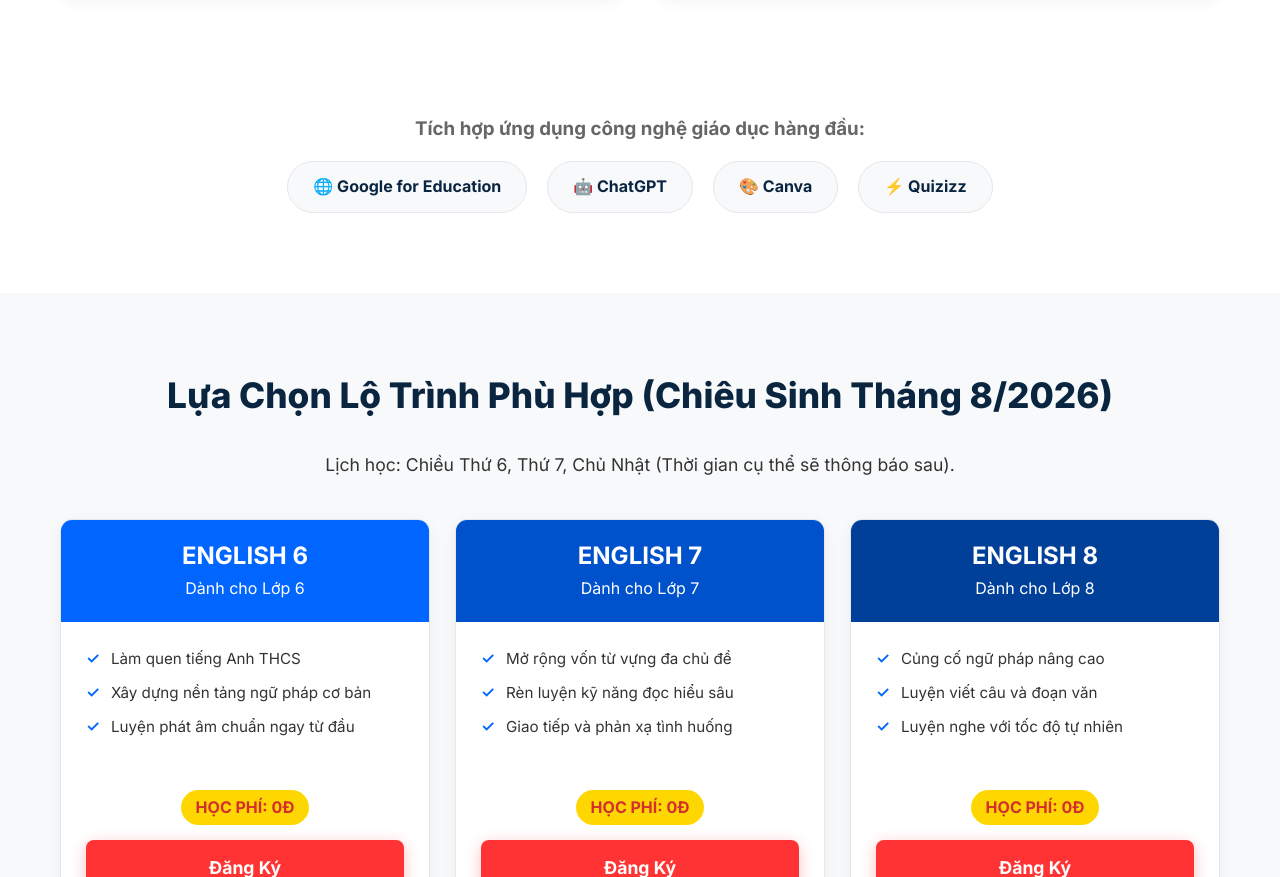
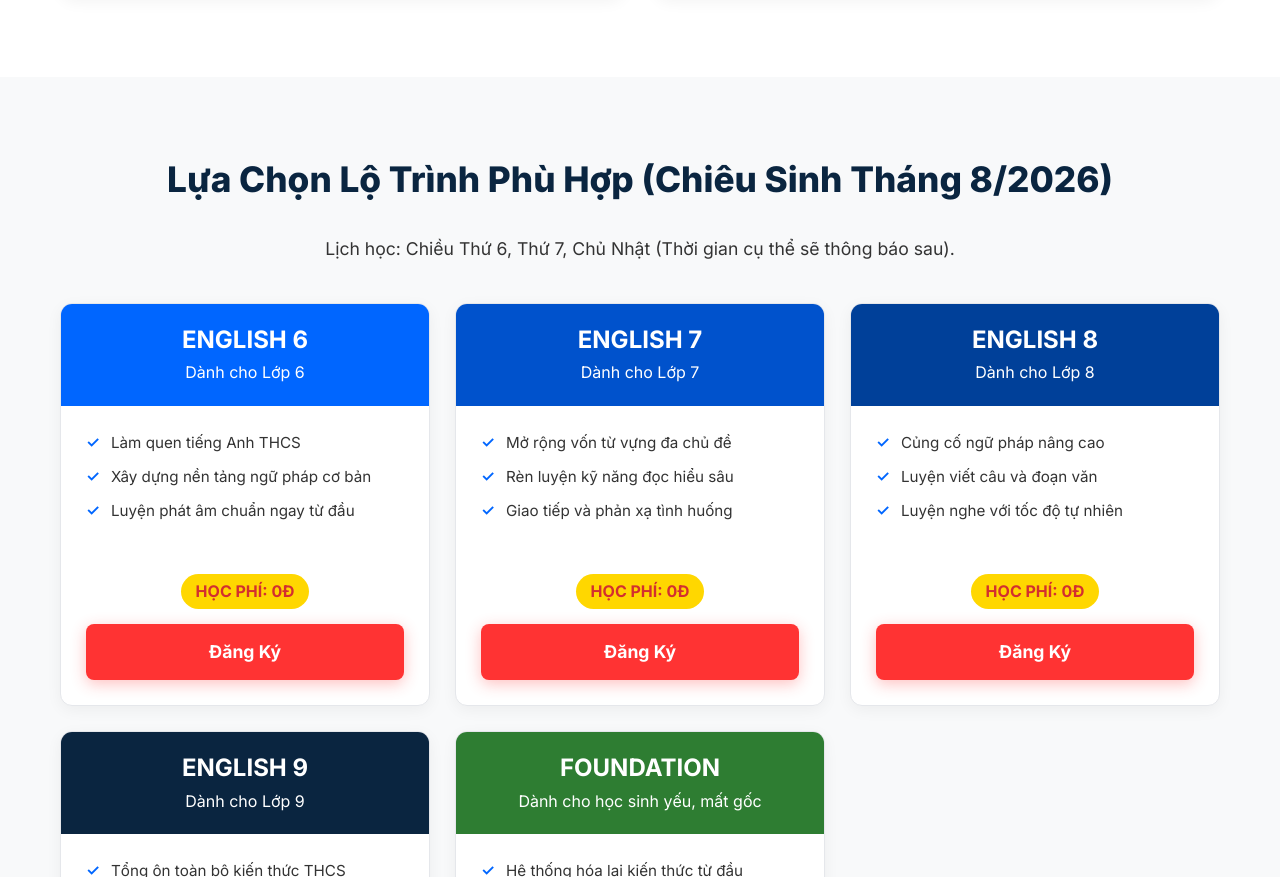
Before and after one commit to vanlavang/anh-van-thcs, a plain HTML site: page index.html in a window 1280 px wide. Shown: the part 2391-3268 px from the top of the page. Drawn offline with Linux system fonts and the light colour scheme.

Commit message:
Delete technology section from index.html
Removed technology section showcasing educational apps.

```diff
--- a/index.html
+++ b/index.html
@@ -297,18 +297,6 @@
         </div>
     </section>
 
-    <!-- Công nghệ áp dụng -->
-    <section class="tech-section">
-        <div class="container">
-            <h3 style="color: var(--text-muted); margin-bottom: 20px;">Tích hợp ứng dụng công nghệ giáo dục hàng đầu:</h3>
-            <div class="tech-logos">
-                <div class="tech-badge">🌐 Google for Education</div>
-                <div class="tech-badge">🤖 ChatGPT</div>
-                <div class="tech-badge">🎨 Canva</div>
-                <div class="tech-badge">⚡ Quizizz</div>
-            </div>
-        </div>
-    </section>
 
     <!-- Classes Section -->
     <section id="classes" class="classes">
```
